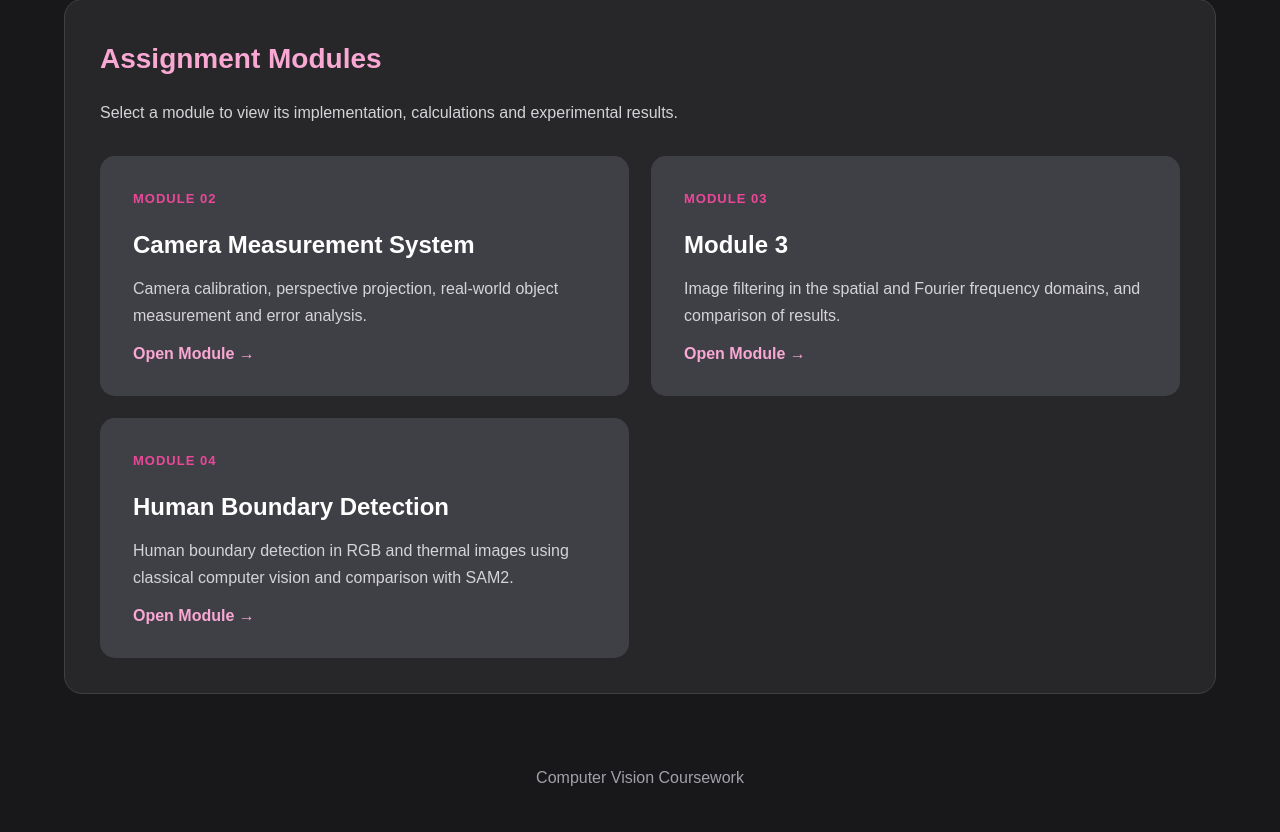
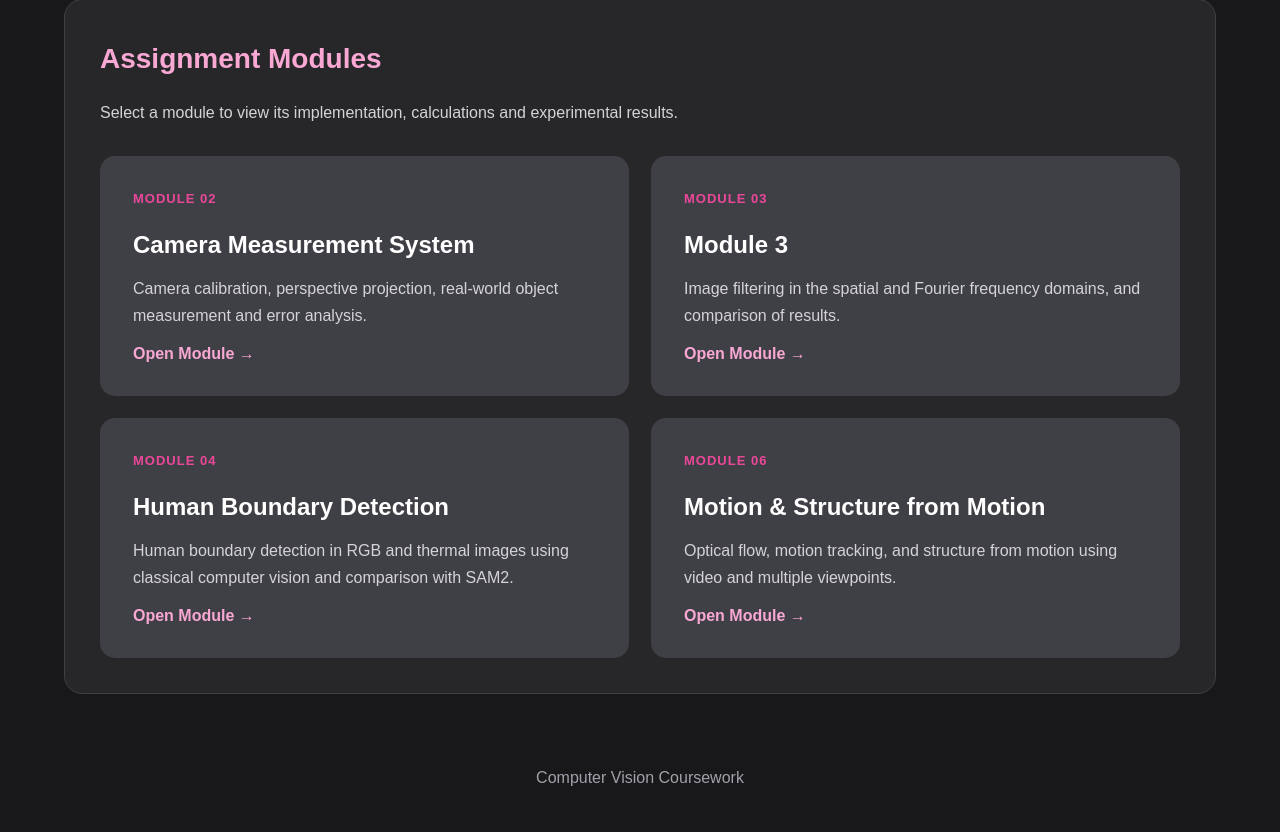
Before and after one commit to fortresswilson/ComputerVisionWebsite, a Flask app: page / in a window 1280 px wide. Shown: the part 394-1226 px from the top of the page. Run offline with Flask 3, Linux system fonts and the light colour scheme.

Commit message:
Add module 6 card to homepage

```diff
--- a/templates/index.html
+++ b/templates/index.html
@@ -170,7 +170,28 @@
     </span>
 
 </a>
+<!-- MODULE 6 -->
+<a class="module-card"
+   href="{{ url_for('module6') }}">
 
+    <span class="module-number">
+        MODULE 06
+    </span>
+
+    <h3>
+        Motion & Structure from Motion
+    </h3>
+
+    <p>
+        Optical flow, motion tracking, and structure from motion
+        using video and multiple viewpoints.
+    </p>
+
+    <span class="open-module">
+        Open Module →
+    </span>
+
+</a>
         </div>
 
     </section>
```
